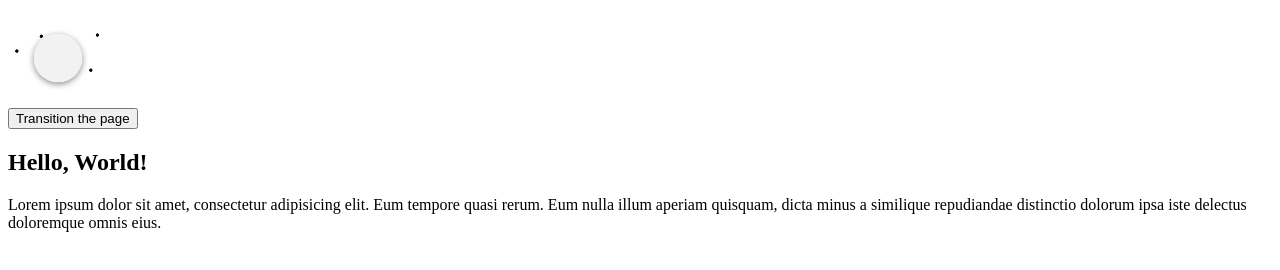
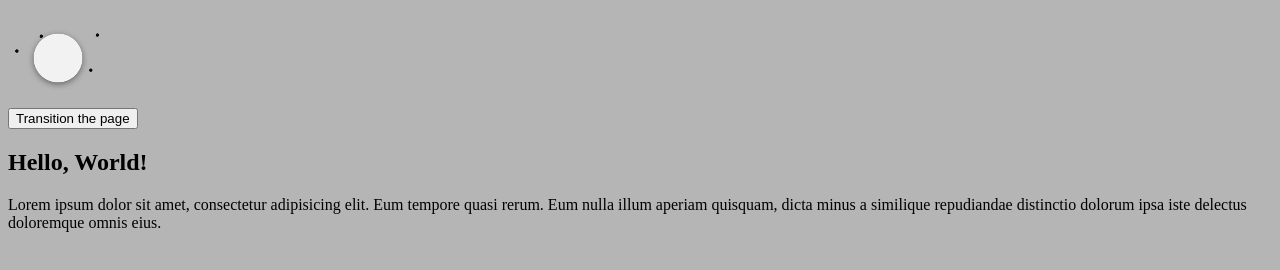
Before and after one commit to TheHaymaker/sprite-screen-transition-spike, a plain HTML site: page index.html in a window 1280 px wide. Drawn offline with Linux system fonts and the light colour scheme.

Commit message:
adds noise

```diff
--- a/style.css
+++ b/style.css
@@ -1,3 +1,12 @@
+* {
+  box-sizing: border-box;
+}
+
+html,
+html body {
+  background-color: #b5b5b5;
+}
+
 #overlayAnimation {
   position: absolute;
   pointer-events: none;
```
Also changed, not shown: screen-transition-noise.png (added).
